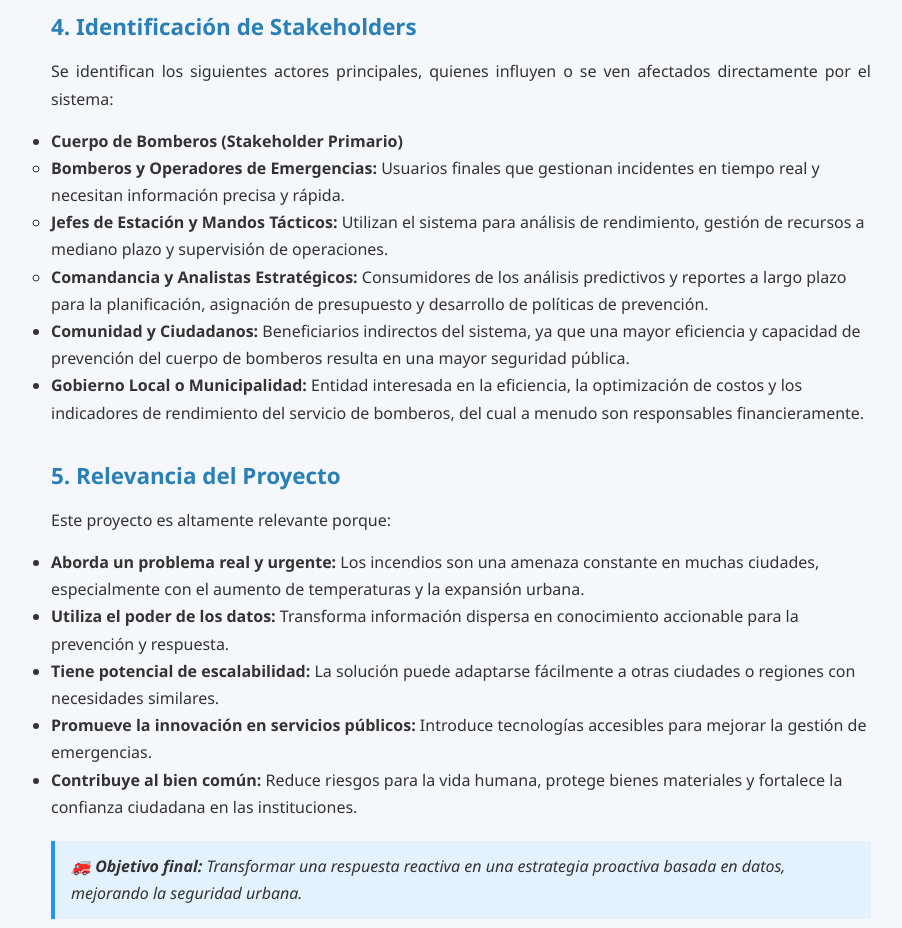
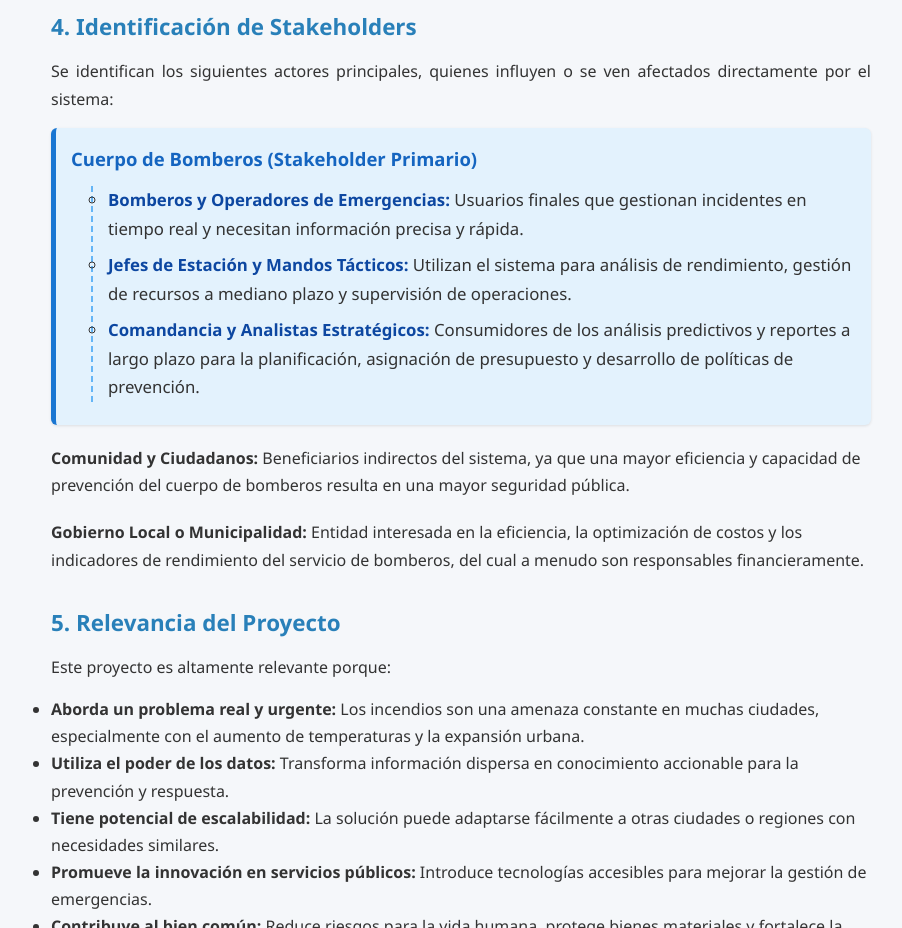
Before and after one commit to JJPaiva/Proyecto_ICC752, a plain HTML site: page a1-problema.html in a window 1280 px wide. Shown: the part 1200-2128 px from the top of the page, without its empty margins (249-1151 px from the left). Drawn offline with Linux system fonts and the light colour scheme.

Commit message:
Update estilo.css

```diff
--- a/estilo.css
+++ b/estilo.css
@@ -168,3 +168,46 @@ body {
   }
   .welcome h1 { font-size: 1.5em; }
 }
+
+/* Estilo para la lista de stakeholders */
+.stakeholders-list {
+  list-style: none;
+  padding-left: 0;
+}
+
+.stakeholders-list li {
+  margin-bottom: 20px;
+}
+
+/* Destacado para el stakeholder primario */
+.stakeholder-primary {
+  background: #e3f2fd;
+  border-left: 5px solid #1976d2;
+  padding: 15px;
+  border-radius: 6px;
+  box-shadow: 0 1px 3px rgba(0,0,0,0.1);
+  font-size: 1.05em;
+}
+
+.stakeholder-primary > strong {
+  color: #1565c0;
+  display: block;
+  margin-bottom: 12px;
+  font-size: 1.1em;
+}
+
+/* Sublista: roles dentro del cuerpo de bomberos */
+.roles-list {
+  margin: 10px 0 0 20px;
+  padding-left: 15px;
+  border-left: 2px dashed #64b5f6;
+}
+
+.roles-list li {
+  margin: 8px 0;
+  color: #333;
+}
+
+.roles-list li strong {
+  color: #0d47a1;
+}
```
